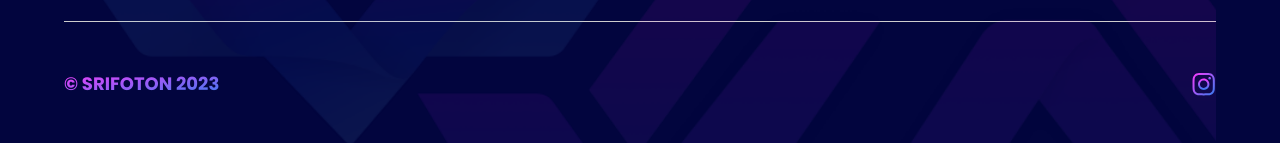
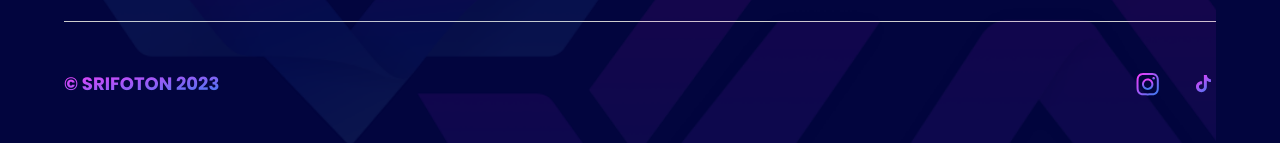
Before and after one commit to zildjianvitoo/srifoton2023fe-deployed, a Next.js app: page / in a window 1280 px wide. Shown: the part 5060-5203 px from the top of the page. Built offline with nearby package versions, Linux system fonts and the light colour scheme.

Commit message:
add tiktok icon on footer

```diff
--- a/components/Footer.jsx
+++ b/components/Footer.jsx
@@ -153,11 +153,19 @@ export default function Footer() {
             <p className="text-lg font-bold text-transparent uppercase bg-gradient-to-br from-pink-srifoton to-blue-srifoton bg-clip-text w-fit ">
               © SRIFOTON 2023
             </p>
-            <div className="flex items-center justify-center gap-4 sm:gap-6 lg:gap-10">
+            <div className="flex items-center justify-center gap-4 sm:gap-6 lg:gap-8">
               <Link href={"https://instagram.com/srifoton.official"}>
                 <Image
                   src={"/assets/icon-instagram.svg"}
                   alt="icon instagram"
+                  width={24}
+                  height={24}
+                />
+              </Link>
+              <Link href={"https://www.tiktok.com/@srifotonunsri2022"}>
+                <Image
+                  src={"/assets/icon-tiktok.svg"}
+                  alt="icon tiktok"
                   width={24}
                   height={24}
                 />
```
